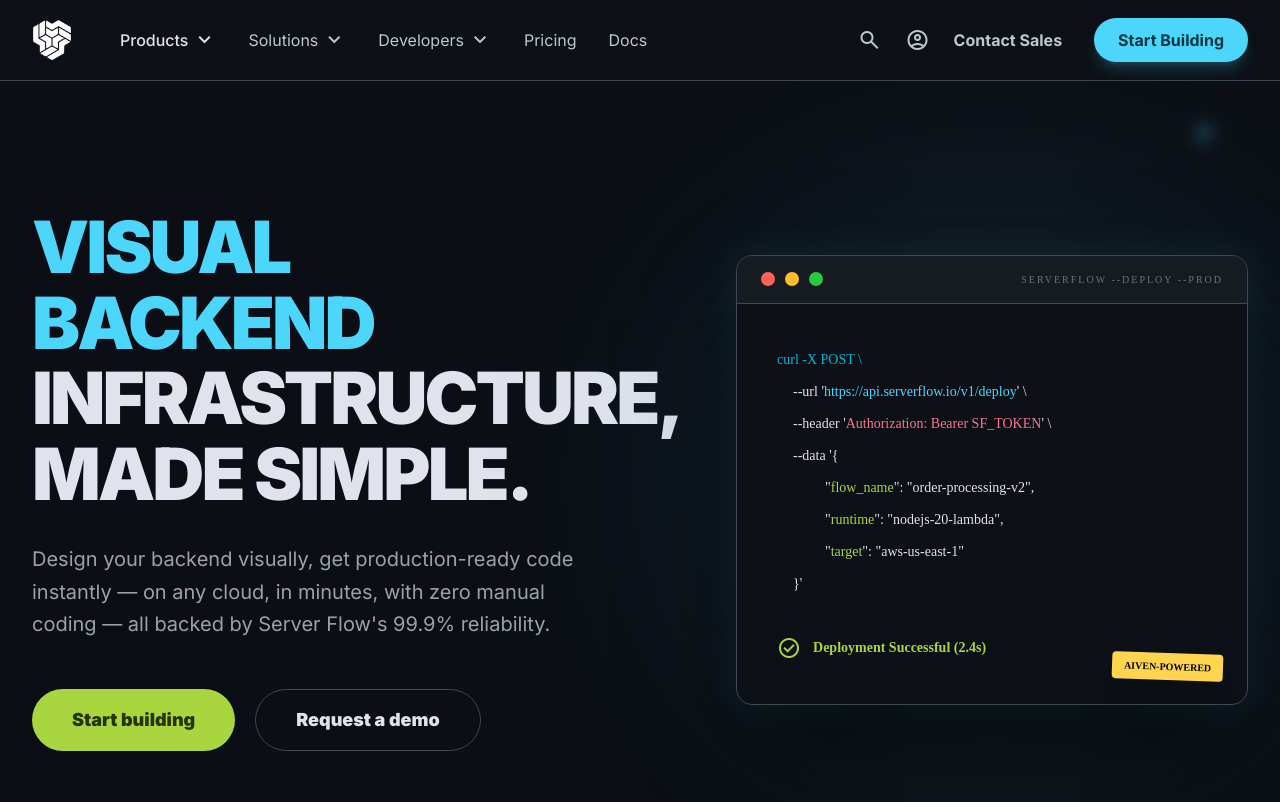
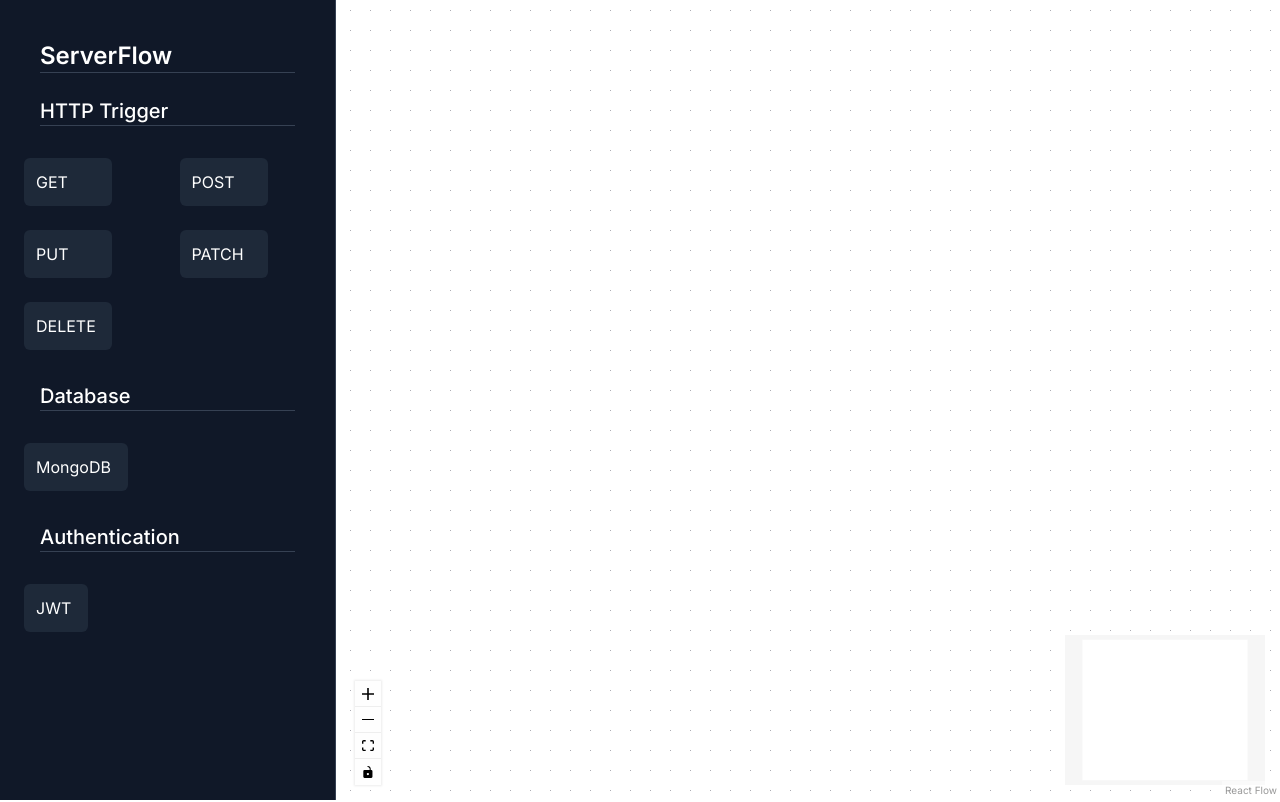
Before and after one commit to Gaurav775-Git/Server_Flow, a React (Vite) app in the folder client/: page / in a window 1280 px wide. Shown: the top 802 px of the page. Built offline with nearby package versions, Linux system fonts and the light colour scheme.

Commit message:
pulling the main branch updated code

```diff
--- a/client/src/App.jsx
+++ b/client/src/App.jsx
@@ -5,15 +5,15 @@ import Canvas from "./components/sections/dashboard/Canvas";
 import Sidebar from "./components/sections/dashboard/Sidebar";
 
 const App = () => {
-  return window.location.pathname === "/dashboard" ? <DashboardPage /> : <Home />;
-  // return (
-  //   <div className="grid grid-cols-[340px_1fr] grid-rows-[1fr] h-screen">
-  //     <Sidebar />
-  //     <main className="min-w-0 h-full">
-  //       <Canvas />
-  //     </main>
-  //   </div>
-
+  // return window.location.pathname === "/dashboard" ? <DashboardPage /> : <Home />;
+  return (
+    <div className="grid grid-cols-[340px_1fr] grid-rows-[1fr] h-screen">
+      <Sidebar />
+      <main className="min-w-0 h-full">
+        <Canvas />
+      </main>
+    </div>
+  );
 };
 
 export default App;
--- /dev/null
+++ b/client/src/components/sections/dashboard/nodes/ServerNode.jsx
@@ -0,0 +1,20 @@
+import { Handle, Position } from "@xyflow/react";
+
+const ServerNodes = ({ data }) => {
+  return (
+    <div>
+      {/* target handle */}
+      <Handle type="target" position={Position.Left} />
+
+      <div>
+        <h3>{data.category}</h3>
+      </div>
+
+      <div>
+        <h3>{data.label}</h3>
+      </div>
+
+      <Handle type="source" position={Position.Right} />
+    </div>
+  );
+};
```
Also changed, not shown: client/src/pages/NewProject.jsx (added).
